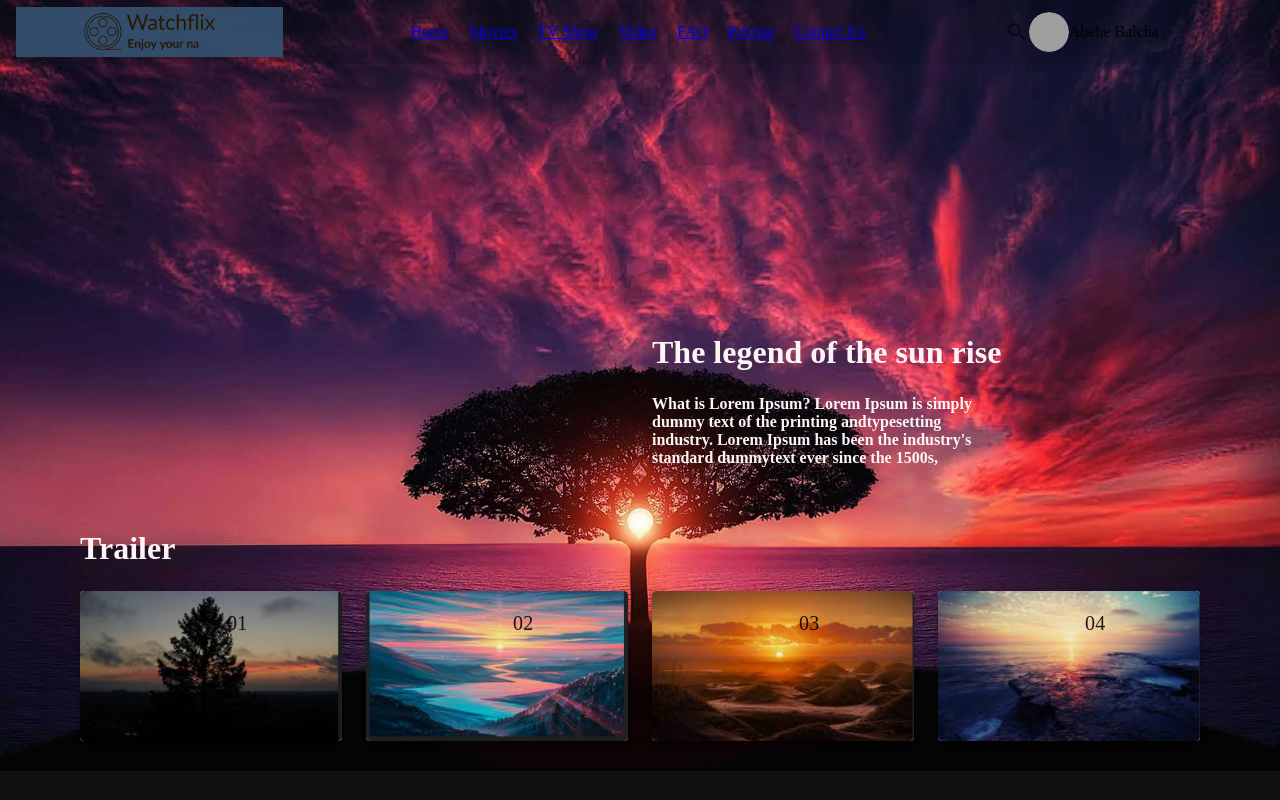
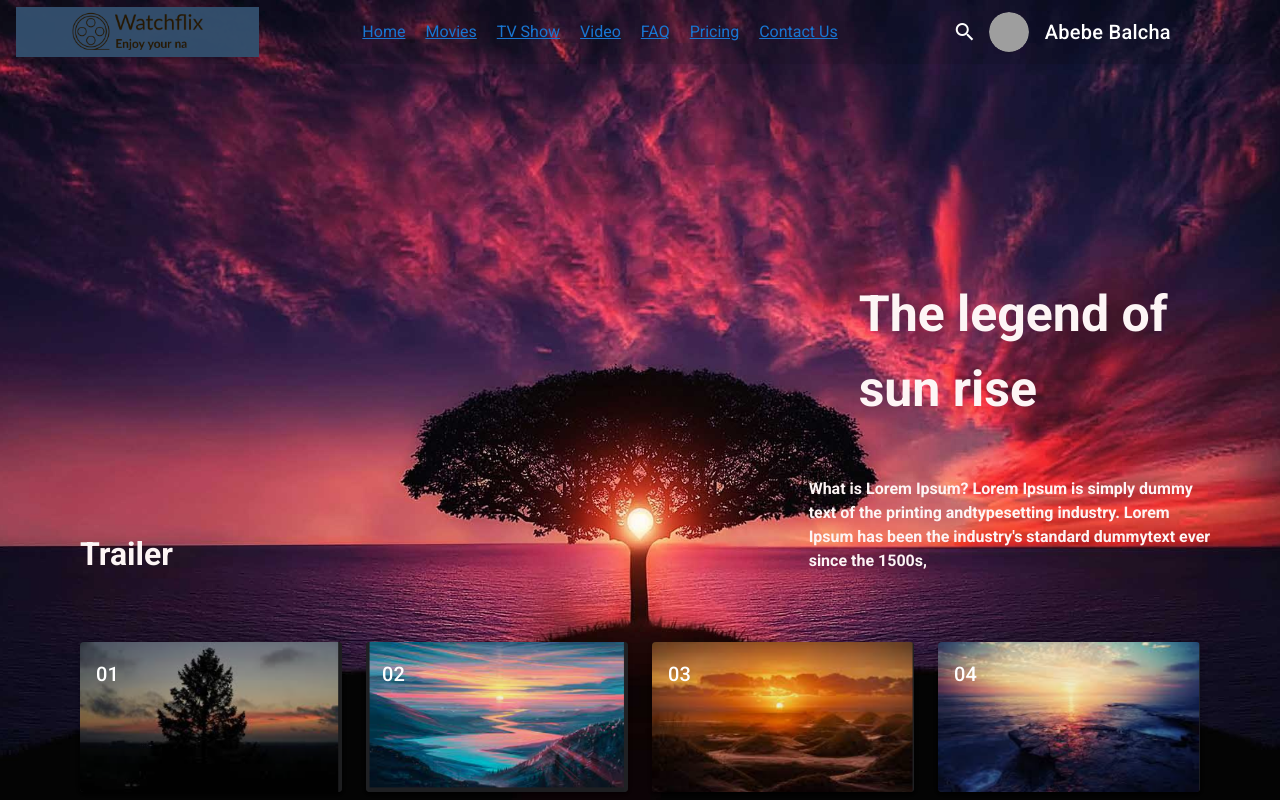
Before and after one commit to brukshibeshi/movies_cataloge, a Nuxt app: page / in a window 1280 px wide. Shown: the top 800 px of the page. Built offline with nearby package versions, Linux system fonts and the light colour scheme; grey boxes are pictures that could not be loaded.

Commit message:
refactor

```diff
--- a/components/Navbar.vue
+++ b/components/Navbar.vue
@@ -81,9 +81,13 @@ export default {
 </script>
 
 <style>
+.w-menu-item menu.name{
+  color:aliceblue;
+}
 .w-menu-item {
   margin-left: 10px;
   margin-right: 10px;
+  color: aliceblue;
 }
 .w-logo{
   background: rgba(51, 79, 108, 0.973);
--- a/components/movies/Trailer.vue
+++ b/components/movies/Trailer.vue
@@ -9,7 +9,7 @@
     </template>
 
     <v-img height="150" :src="trailer.img">
-      <v-card-title class="text--white" v-text="trailer.index"></v-card-title
+      <v-card-title class="text--white num" v-text="trailer.index"></v-card-title
     ></v-img>
   </v-card>
 </template>
--- a/layouts/default.vue
+++ b/layouts/default.vue
@@ -1,10 +1,12 @@
 <template>
+<v-app dark>
   <div>
     <navbar />
     <v-main>
       <nuxt />
     </v-main>
   </div>
+  </v-app>
 </template>
 
 <script>
--- a/nuxt.config.js
+++ b/nuxt.config.js
@@ -81,10 +81,16 @@ export default {
 
   // Build Configuration: https://go.nuxtjs.dev/config-build
   build:
-    {
-      buildModules: [
-        '@nuxtjs/color-mode'
-      ]
+  {
+    buildModules: [
+      '@nuxtjs/color-mode',
+        '@nuxtjs/google-fonts'
+    ],
+    googleFonts: {
+      families: {
+        Iner: [300, 500, 700]
+      }
     }
+  }
 
 }
--- a/package.json
+++ b/package.json
@@ -10,6 +10,7 @@
   },
   "dependencies": {
     "@nuxtjs/axios": "^5.13.6",
+    "@nuxtjs/google-fonts": "^3.0.0-0",
     "@nuxtjs/pwa": "^3.3.5",
     "core-js": "^3.19.3",
     "nuxt": "^2.15.8",
--- a/pages/index.vue
+++ b/pages/index.vue
@@ -3,16 +3,15 @@
     <v-img class="w-promopage" :src="backgroundUrl">
       <v-container fluid fill-height>
         <v-row>
-          <v-col cols="7">
-            <h1>The legend of the sun rise</h1>
-          </v-col>
-          <v-col cols="7">
+          <v-col cols="7"> </v-col>
+          <v-col cols="5">
             <p>
               <strong>
-                What is Lorem Ipsum? Lorem Ipsum is simply dummy text of
-                the printing andtypesetting industry. Lorem Ipsum has been
-                the industry's standard dummytext ever since the 1500s, </strong
-              >
+            <h1>The legend of sun rise</h1>
+                What is Lorem Ipsum? Lorem Ipsum is simply dummy text of the printing
+                andtypesetting industry. Lorem Ipsum has been the industry's standard
+                dummytext ever since the 1500s,
+              </strong>
             </p>
           </v-col>
         </v-row>
@@ -109,7 +108,7 @@ export default {
       },
     },
     trailers: [
-      { img: require("@/assets/imgs/mo10.PNG"),index:"01" },
+      { img: require("@/assets/imgs/mo10.PNG"), index: "01" },
       { img: require("@/assets/imgs/mo7.PNG"), index: "02" },
       { img: require("@/assets/imgs/mo9.PNG"), index: "03" },
       { img: require("@/assets/imgs/mo11.PNG"), index: "04" },
@@ -197,12 +196,17 @@ export default {
 
 .w-promopage p {
   color: rgb(253, 245, 245);
-  position: left;
-  border: 50px;
+  padding: 50px;
+  margin-bottom: 40px;
+  margin-top: 40px;
+
 }
 .w-promopage h1 {
   color: rgb(253, 245, 245);
-  position: left;
+  padding: 50px;
+  bottom: 0px;
+  font-size: 50px;
+
 
 }
 
@@ -217,11 +221,10 @@ export default {
   color: rgb(253, 245, 245);
 }
 .w-trailersidx {
-  position:bottom ;
+  position: bottom;
 }
 .w-lastwatch {
   position: relative;
-  background-color: #111113;
   bottom: 400px;
   border: 50px solid transparent;
   padding: 30px;
@@ -233,7 +236,6 @@ export default {
 }
 .w-TopMovies {
   position: relative;
-  background-color: #111113;
   bottom: 450px;
   border: 50px solid transparent;
   padding: 30px;
@@ -244,7 +246,6 @@ export default {
 }
 .w-TopTv {
   position: relative;
-  background-color: #111113;
   bottom: 450px;
   border: 50px solid transparent;
   padding: 25px;
```
Also changed, not shown: 1 other file (tests, documents, lock files or other folders).
